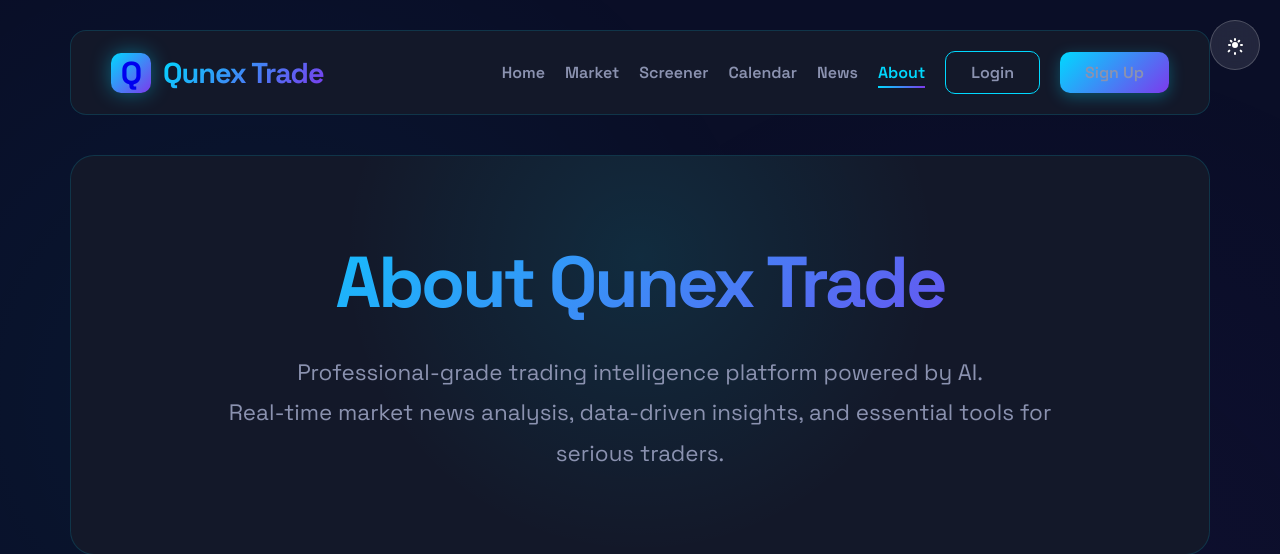
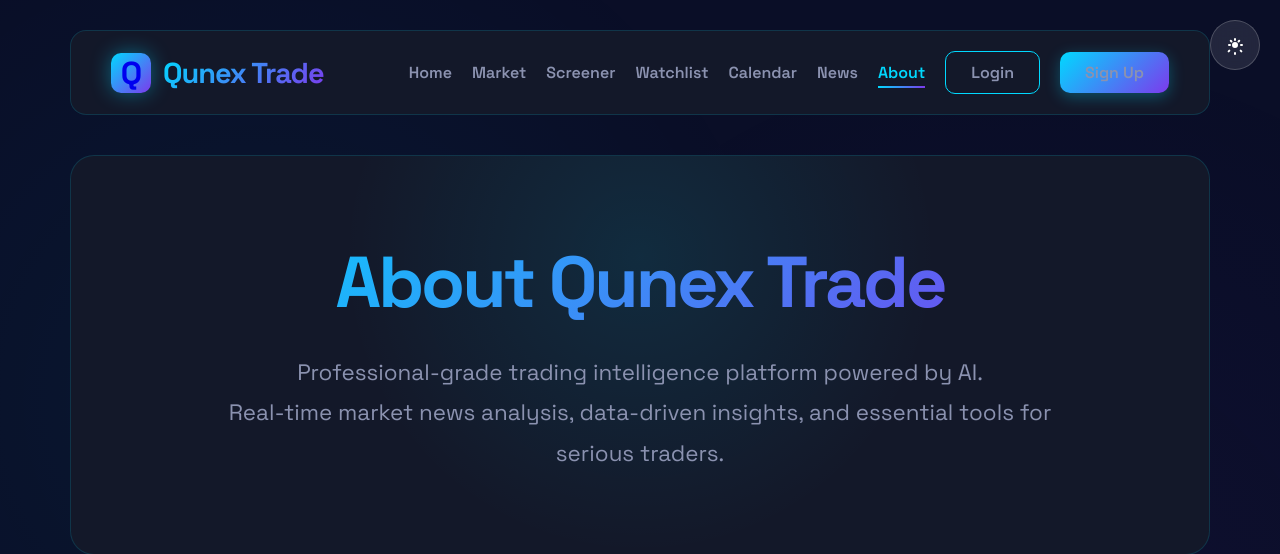
Before and after one commit to chungkwangeui-del/qunex-trade, a Flask app: page /about in a window 1280 px wide. Shown: the top 554 px of the page. Run offline with Flask 3, Linux system fonts and the light colour scheme; some libraries are stand-ins or nearby versions.

Commit message:
Add Watchlist navigation to all remaining pages
- Add Watchlist link to calendar.html navigation
- Add Watchlist link to news.html navigation
- Add Watchlist link to about.html navigation
- Ensure consistent navigation across all pages

🤖 Generated with [Claude Code](https://claude.com/claude-code)

Co-Authored-By: Claude <noreply@anthropic.com>

```diff
--- a/web/templates/about.html
+++ b/web/templates/about.html
@@ -473,6 +473,7 @@
                 <a href="/">Home</a>
                 <a href="/market">Market</a>
                 <a href="/screener">Screener</a>
+                <a href="/watchlist">Watchlist</a>
                 <a href="/calendar">Calendar</a>
                 <a href="/news">News</a>
                 <a href="/about" class="active">About</a>
--- a/web/templates/calendar.html
+++ b/web/templates/calendar.html
@@ -446,6 +446,7 @@
                 <a href="/" class="nav-link">Home</a>
                 <a href="/market" class="nav-link">Market</a>
                 <a href="/screener" class="nav-link">Screener</a>
+                <a href="/watchlist" class="nav-link">Watchlist</a>
                 <a href="/calendar" class="nav-link active">Calendar</a>
                 <a href="/news" class="nav-link">News</a>
                 <a href="/about" class="nav-link">About</a>
--- a/web/templates/news.html
+++ b/web/templates/news.html
@@ -659,6 +659,7 @@
                 <a href="/">Home</a>
                 <a href="/market">Market</a>
                 <a href="/screener">Screener</a>
+                <a href="/watchlist">Watchlist</a>
                 <a href="/calendar">Calendar</a>
                 <a href="/news" class="active">News</a>
                 <a href="/about">About</a>
```
